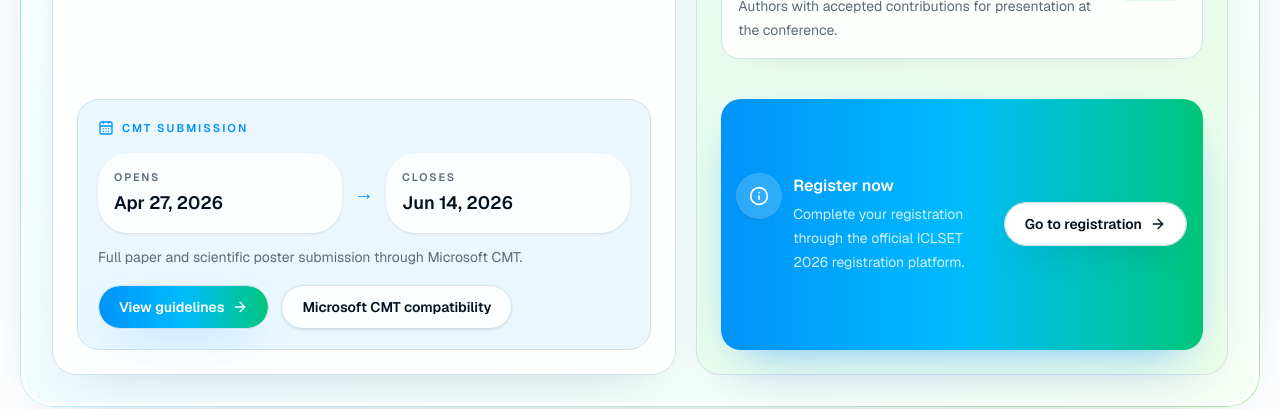
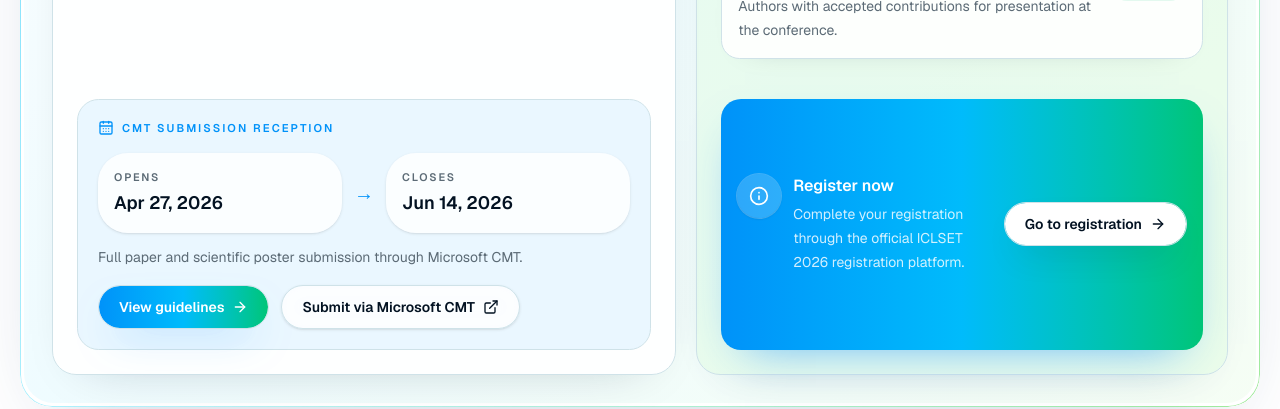
Before and after one commit to israelgo93/iclset, a Next.js app: page /en in a window 1280 px wide. Shown: the part 3080-3489 px from the top of the page. Built offline with nearby package versions, Linux system fonts and the light colour scheme; no server answers.

Commit message:
Configura envio Microsoft CMT

```diff
--- a/src/components/sections/cfp-section.tsx
+++ b/src/components/sections/cfp-section.tsx
@@ -192,7 +192,9 @@ export function CfpSection({ locale }: CfpSectionProps) {
                   <div className="flex items-center gap-2">
                     <CalendarDays className="text-iclset-blue size-4" />
                     <p className="text-iclset-blue text-[0.7rem] font-semibold tracking-[0.18em] uppercase">
-                      {locale === "es" ? "Recepción en CMT" : "CMT submission"}
+                      {locale === "es"
+                        ? "Recepción de envío CMT"
+                        : "CMT submission reception"}
                     </p>
                   </div>
                   <div className="mt-4 grid gap-3 sm:grid-cols-[1fr_auto_1fr] sm:items-center">
@@ -229,11 +231,16 @@ export function CfpSection({ locale }: CfpSectionProps) {
                       </Link>
                     </Button>
                     <Button asChild size="default" variant="outline">
-                      <Link href={conference.cmtUrl}>
+                      <a
+                        href={conference.cmtUrl}
+                        target="_blank"
+                        rel="noreferrer"
+                      >
                         {locale === "es"
-                          ? "Compatibilidad Microsoft CMT"
-                          : "Microsoft CMT compatibility"}
-                      </Link>
+                          ? "Enviar Microsoft CMT"
+                          : "Submit via Microsoft CMT"}
+                        <ExternalLink className="size-4" />
+                      </a>
                     </Button>
                   </div>
                 </div>
--- a/src/content/cmt.ts
+++ b/src/content/cmt.ts
@@ -94,8 +94,8 @@ export const cmtRequirementBlocks: CmtRequirementBlock[] = [
     },
     items: [
       {
-        es: "El enlace de envío de Microsoft CMT estará disponible próximamente cuando CMT cree el sitio oficial de ICLSET 2026.",
-        en: "The Microsoft CMT submission link will be available shortly after CMT creates the official ICLSET 2026 conference site.",
+        es: "Los trabajos deben enviarse mediante el sitio oficial de ICLSET 2026 en Microsoft CMT.",
+        en: "Submissions must be sent through the official ICLSET 2026 site in Microsoft CMT.",
       },
       {
         es: "No se recibirán trabajos por correo electrónico ni mediante plataformas distintas a Microsoft CMT.",
@@ -110,8 +110,8 @@ export const cmtRequirementBlocks: CmtRequirementBlock[] = [
       en: "HOW TO SUBMIT",
     },
     description: {
-      es: "Flujo previsto para autores una vez habilitado el sitio oficial de ICLSET 2026 en CMT.",
-      en: "Expected author workflow once the official ICLSET 2026 site is enabled in CMT.",
+      es: "Flujo para autores en el sitio oficial de ICLSET 2026 en CMT.",
+      en: "Author workflow in the official ICLSET 2026 site in CMT.",
     },
     items: [
       {
--- a/src/content/conference.ts
+++ b/src/content/conference.ts
@@ -43,7 +43,7 @@ export const conference = {
   timezone: "America/Guayaquil",
   contactEmail: "israel.gomez@uleam.edu.ec",
   editorialPlatform: "Microsoft CMT",
-  cmtUrl: "https://cmt3.research.microsoft.com/About",
+  cmtUrl: "https://cmt3.research.microsoft.com/ICLSET2026/",
   templateUrl: null,
   repoUrl: "https://github.com/israelgo93/iclset.git",
 } as const;
```
Also changed, not shown: 2 other files (tests, documents, lock files or other folders).
